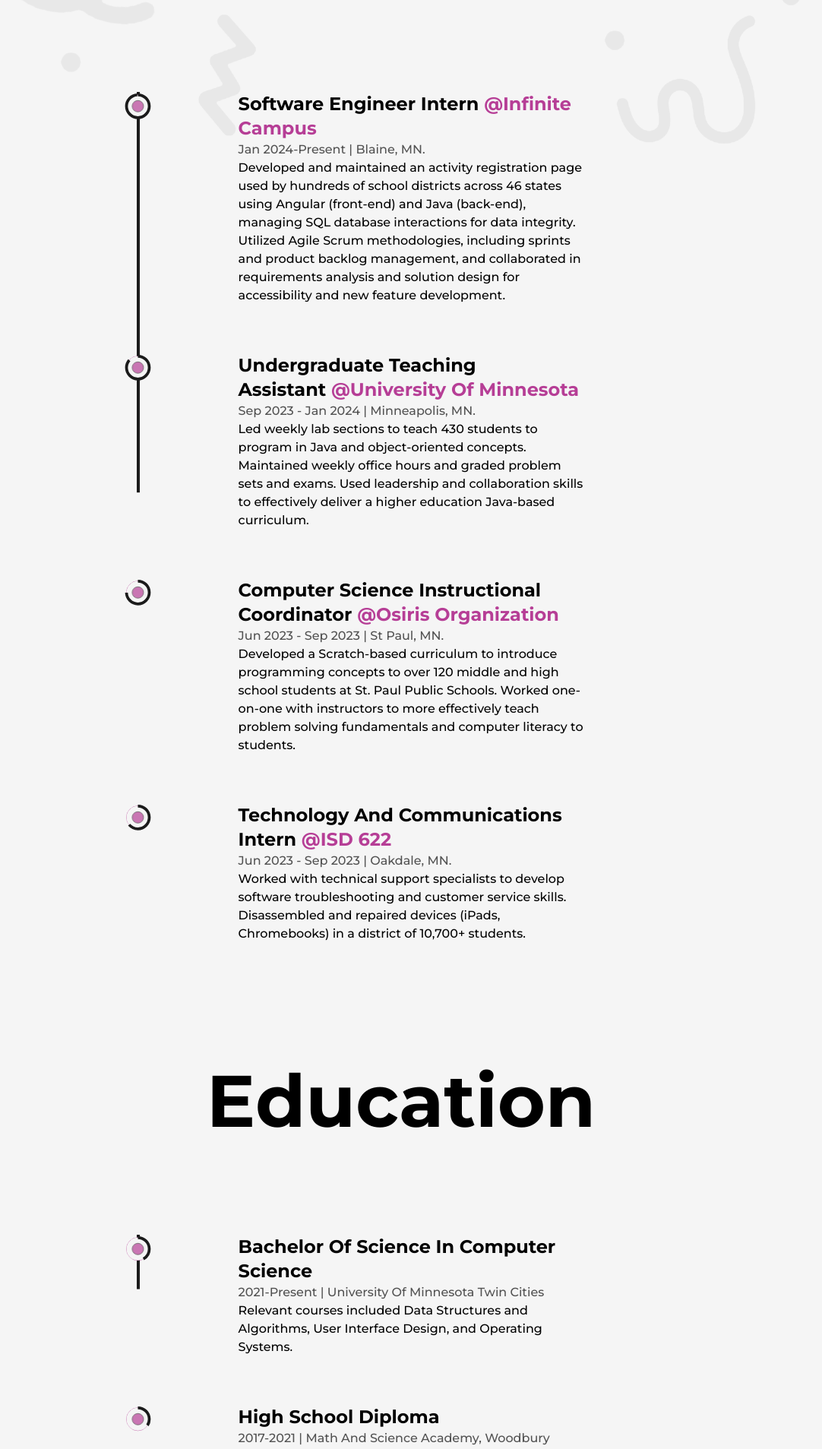
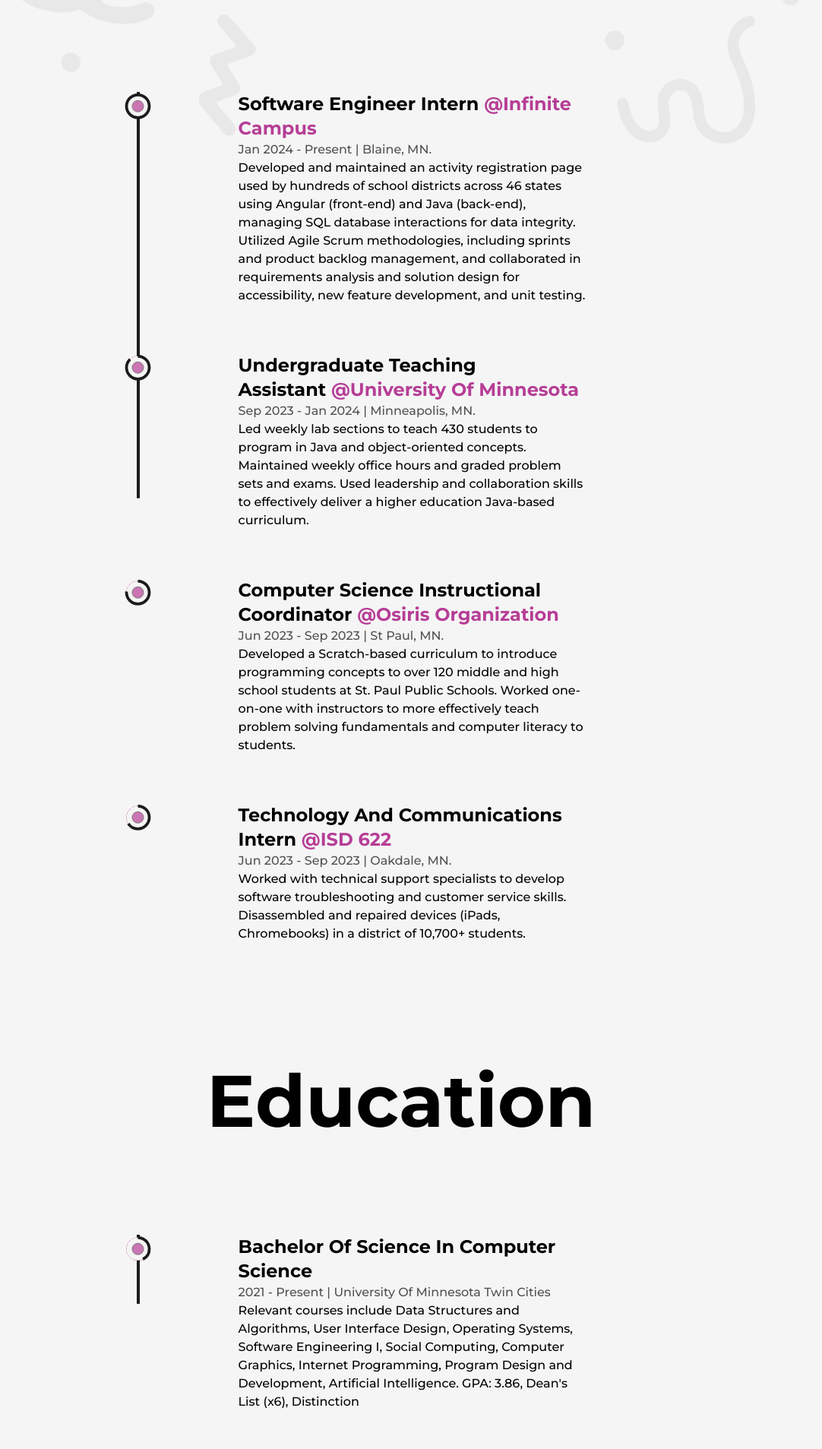
Before and after one commit to jseboso/nextjs-portfolio, a Next.js app: page /about in a window 1280 px wide. Shown: the part 2291-4198 px from the top of the page at 76% size, without its empty margins (112-1194 px from the left). Built offline with nearby package versions, Linux system fonts and the light colour scheme.

Commit message:
Education information update

```diff
--- a/src/components/Education.js
+++ b/src/components/Education.js
@@ -52,16 +52,19 @@ const Education = () => {
                 <ul className='w-full flex flex-col items-start justify-between ml-4 xs:ml-2'>
                     <Details
                         type="Bachelor Of Science In Computer Science"
-                        time="2021-Present"
+                        time="2021 - Present"
                         place="University of Minnesota Twin Cities"
-                        info="Relevant courses included Data Structures and Algorithms, User Interface Design, and Operating
-                        Systems."
+                        info="Relevant courses include Data Structures and Algorithms, User Interface Design, Operating
+                        Systems, Software Engineering I, Social Computing, Computer Graphics, Internet Programming,
+                        Program Design and Development, Artificial Intelligence.
+                        GPA: 3.86, Dean's List (x6), Distinction"
                     />
                     <Details
                         type="High School Diploma"
-                        time="2017-2021"
+                        time="2017 - 2021"
                         place="Math and Science Academy, Woodbury"
-                        info="Relevant activities include LINK Crew, Boy's Volleyball, Academic Triathlon, LEGO Robotics"
+                        info="Relevant activities include LINK Crew, Boy's Volleyball, Academic Triathlon, LEGO Robotics.
+                        GPA: 4.0"
                     />
                 </ul>
 
--- a/src/components/Experience.js
+++ b/src/components/Experience.js
@@ -59,12 +59,11 @@ const Experience = () => {
                     <Details
                         position="Software Engineer Intern" company="Infinite Campus"
                         companyLink="https://www.infinitecampus.com/"
-                        time="Jan 2024-Present" address="Blaine, MN."
-                        work="Developed and maintained an activity registration page used by hundreds of
-                        school districts across 46 states using Angular (front-end) and Java (back-end),
-                        managing SQL database interactions for data integrity.
+                        time="Jan 2024 - Present" address="Blaine, MN."
+                        work="Developed and maintained an activity registration page used by hundreds of school districts across 46 states
+                        using Angular (front-end) and Java (back-end), managing SQL database interactions for data integrity.
                         Utilized Agile Scrum methodologies, including sprints and product backlog management, and collaborated in
-                        requirements analysis and solution design for accessibility and new feature development.
+                        requirements analysis and solution design for accessibility, new feature development, and unit testing.
                         "
                     />
 
--- a/src/components/Footer.js
+++ b/src/components/Footer.js
@@ -57,7 +57,7 @@ const Footer = () => {
                         <h3 className="text-lg font-semibold mb-3">Get In Touch</h3>
                         <FooterLink href="mailto:jsebosorio@gmail.com" target="_blank">Say hello <LinkArrow className="w-5 ml-1" /></FooterLink>
                         <p className="mt-4 text-center md:text-left text-sm max-w-md">
-                            I am always open to discussing new projects, creative ideas, or opportunities!
+                            {`I'm always open to discussing new projects, creative ideas, or opportunities!`}
                         </p>
                     </div>
                 </div>
--- a/src/pages/index.js
+++ b/src/pages/index.js
@@ -74,16 +74,16 @@ const Biography = () => {
     <div className='col-span-3 flex flex-col items-start justify-start xl:col-span-4 md:order-2 md:col-span-8'>
       <h2 className='mb-4 text-lg font-bold uppercase text-dark/75 dark:text-light/75'>Biography</h2>
       <p className='font-medium'>
-        {`- Hi, I'm Jon (Sebas) Osorio, a web developer and software engineer intern with a passion for creating beautiful, functional,
-        and user-centered digital experiences. With 4 years of experience in the field. I am always looking for
+        {`Hi, I'm Jon (Sebas) Osorio, a web developer and software engineer intern with a passion for creating beautiful, functional,
+        and user-centered digital experiences. With over 3 years of experience in the field. I am always looking for
         new and innovative ways to bring my clients' visions to life.`}
       </p>
       <p className='my-4 font-medium'>
-        {`- I believe that design is about more than just making things look pretty – it's about solving problems and
+        {`I believe that design is about more than just making things look pretty - it's about solving problems and
         creating intuitive, enjoyable experiences for users.`}
       </p>
       <p className='font-medium'>
-        {`- Whether I'm working on a website, mobile app, or
+        {`Whether I'm working on a website, mobile app, or
         other digital product, I bring my commitment to design excellence and user-centered thinking to
         every project I work on. I look forward to the opportunity to bring my skills and passion to your next project.`}
       </p>
@@ -112,7 +112,7 @@ const Stats = () => {
     <div className='col-span-2 flex flex-col items-end justify-between xl:col-span-8 xl:flex-row xl:items-center md:order-3'>
       <StatItem value={25} text="satisfied clients" />
       <StatItem value={20} text="projects completed" />
-      <StatItem value={4} text="years of experience" />
+      <StatItem value={3} text="years of experience" />
     </div>
   );
 };
```
